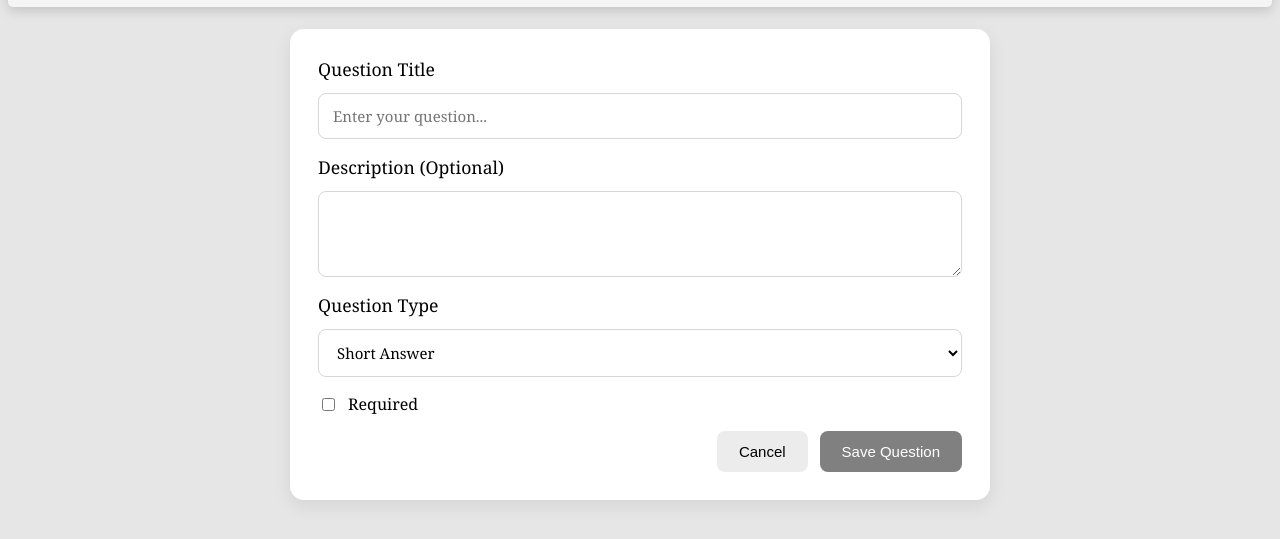
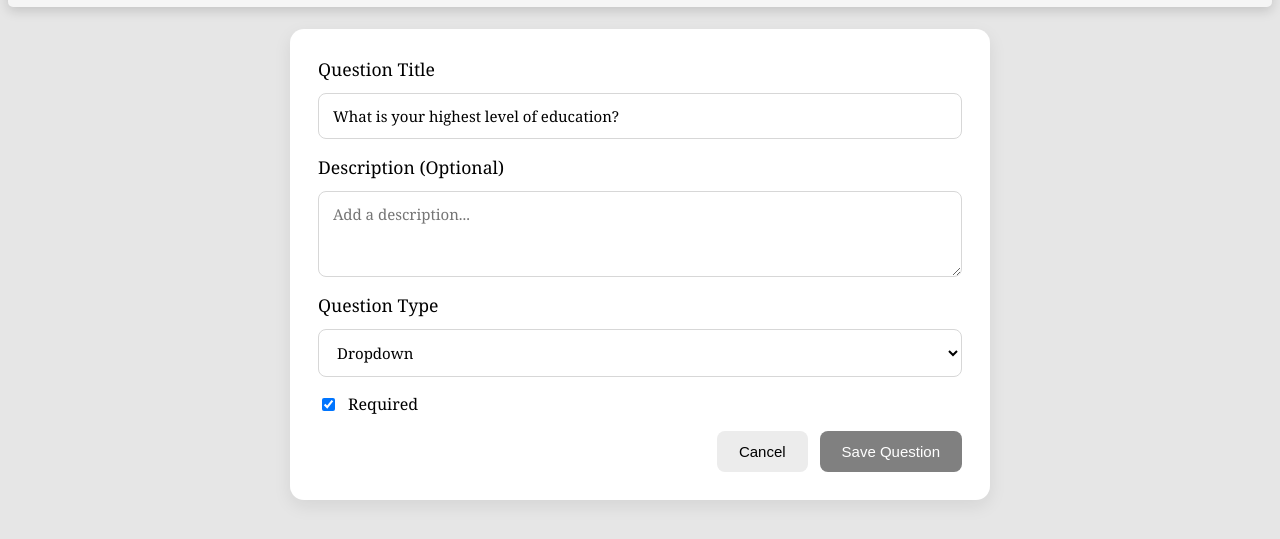
Before and after one commit to SkySaksham/SkyForms, a plain HTML site: page addQuestion.html in a window 1280 px wide. Shown: the part 117-656 px from the top of the page. Drawn offline with nearby package versions, Linux system fonts and the light colour scheme.

Commit message:
question editor component

```diff
--- a/addQuestion.html
+++ b/addQuestion.html
@@ -72,6 +72,136 @@ const nav = document.querySelector("#nav");
 nav.replaceWith(getNavbar({left:"<-Back",middle:"Add Question",right:null}));
 
 
+function getLabelSpan(content = "") {
+    const label = document.createElement("label");
+    label.className = "field";
+
+    const span = document.createElement("span");
+    span.textContent = content;
+
+    label.appendChild(span);
+    return label;
+}
+
+function getQuestionTitle(value = "") {
+    const label = getLabelSpan("Question Title");
+
+    const input = document.createElement("input");
+    input.type = "text";
+    input.placeholder = "Enter your question...";
+    input.id = "title";
+
+    input.value=value;
+
+    label.appendChild(input);
+    return label;
+}
+
+function getDescription(value = "") {
+    const label = getLabelSpan("Description (Optional)");
+
+    const textarea = document.createElement("textarea");
+    textarea.rows = 3;
+    textarea.placeholder = "Add a description...";
+    textarea.id = "description";
+
+    textarea.value= value;
+
+    label.appendChild(textarea);
+    return label;
+}
+
+function getQuestionType(type = "short") {
+    const label = getLabelSpan("Question Type");
+
+    const select = document.createElement("select");
+    select.id = "type";
+
+    const options = [
+        ["short", "Short Answer"],
+        ["paragraph", "Paragraph"],
+        ["mcq", "Multiple Choice"],
+        ["checkbox", "Checkboxes"],
+        ["dropdown", "Dropdown"]
+    ];
+
+    options.forEach(([value, text]) => {
+        const option = document.createElement("option");
+        option.value = value;
+        option.textContent = text;
+        select.appendChild(option);
+    });
+
+    select.value = type;
+
+    label.appendChild(select);
+    return label;
+}
+
+function getRequiredRow(value = false) {
+    const label = document.createElement("label");
+    label.className = "requiredRow";
+
+    const checkbox = document.createElement("input");
+    checkbox.type = "checkbox";
+    checkbox.id = "required";
+
+    if (value) checkbox.checked = true;
+
+    const span = document.createElement("span");
+    span.textContent = "Required";
+
+    label.append(checkbox, span);
+    return label;
+}
+
+function getActions() {
+    const actions = document.createElement("div");
+    actions.className = "actions";
+
+    const cancelBtn = document.createElement("button");
+    cancelBtn.className = "cancelBtn";
+    cancelBtn.textContent = "Cancel";
+
+    const saveBtn = document.createElement("button");
+    saveBtn.className = "saveBtn";
+    saveBtn.textContent = "Save Question";
+
+    actions.append(cancelBtn, saveBtn);
+    return actions;
+}
+
+export function getQuestionEditor(content = {}) {
+    const card = document.createElement("div");
+    card.className = "questionCard";
+
+    card.append(
+        getQuestionTitle(content.title),
+        getDescription(content.description),
+        getQuestionType(content.type),
+        getRequiredRow(content.required),
+        getActions()
+    );
+
+    return card;
+}
+
+
+
+const testData = {
+        id: 4,
+        title: "What is your highest level of education?",
+        description: null,
+        type: "dropdown",
+        required: true,
+    };
+
+const a = document.querySelector(".page");
+a.innerHTML="";
+
+a.appendChild(getQuestionEditor(testData));
+
+
 </script>
 
 <style>
@@ -109,7 +239,6 @@ nav.replaceWith(getNavbar({left:"<-Back",middle:"Add Question",right:null}));
     font-size:1.1rem;
     font-weight:400;
     color:Black;
-
 }
 
 .field input,
```
